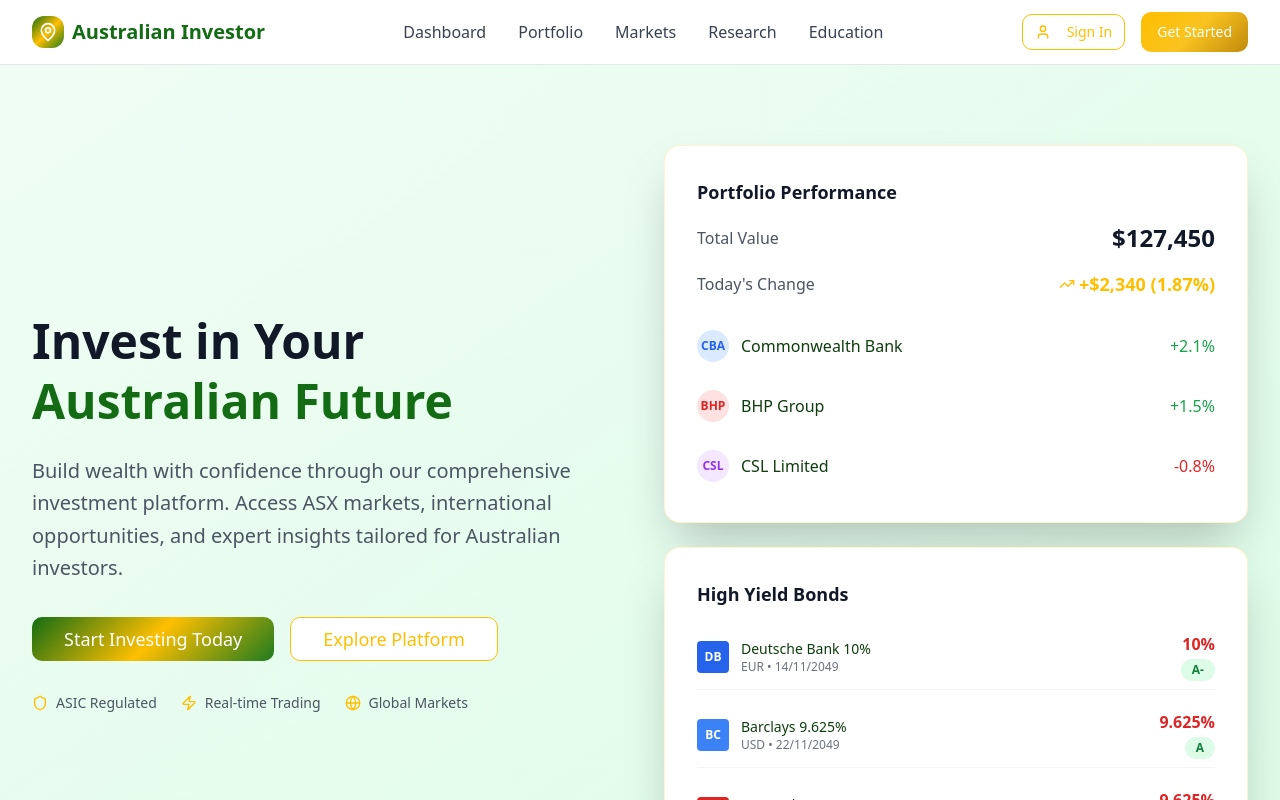
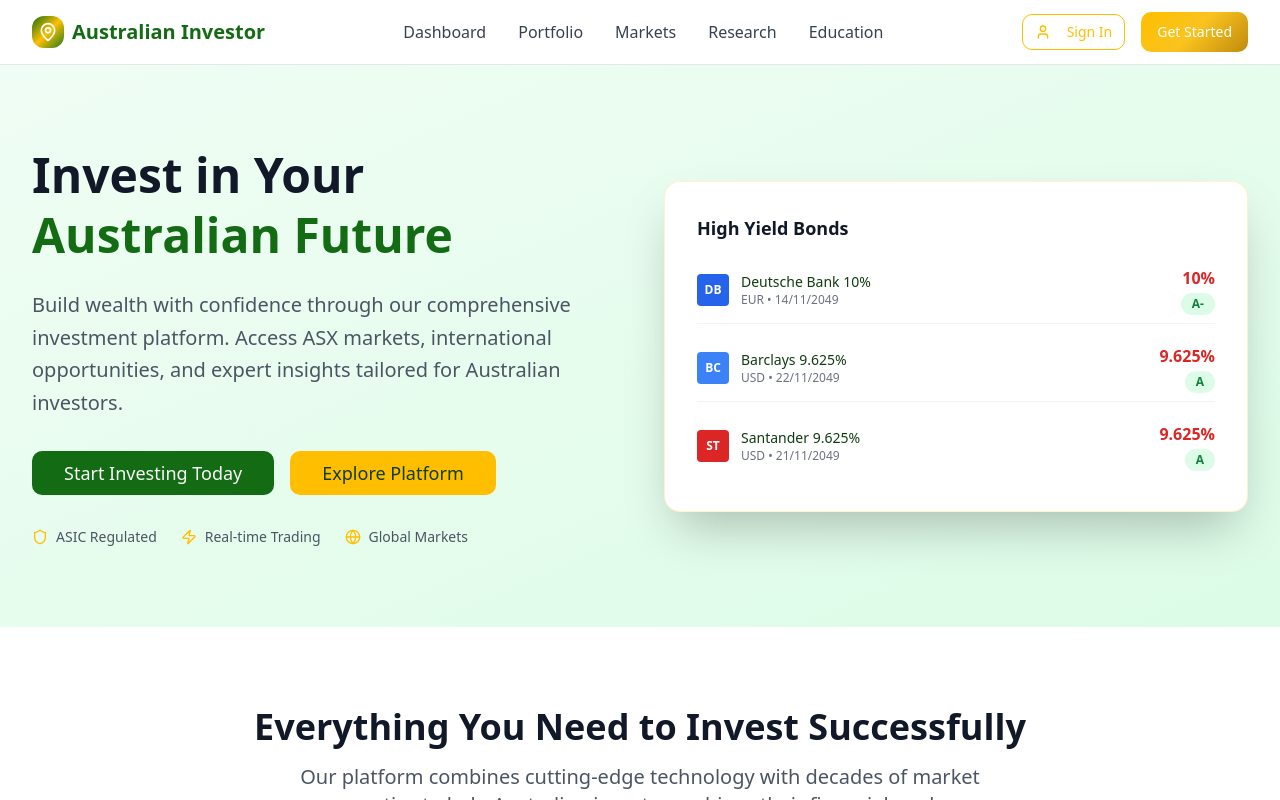
Before and after one commit to webdzignz/aussie-investor-vibe-shift, a React (Vite) app: page / in a window 1280 px wide. Shown: the top 800 px of the page. Built offline with nearby package versions, Linux system fonts and the light colour scheme.

Commit message:
Remove portfolio performance box
Removed the portfolio performance box from the hero section.
Updated the CTA buttons to use a solid green and gold/yellow color.

```diff
--- a/src/components/CallToAction.tsx
+++ b/src/components/CallToAction.tsx
@@ -30,7 +30,7 @@ const CallToAction = () => {
             Create Free Account
             <ArrowRight className="w-5 h-5 ml-2" />
           </Button>
-          <Button variant="outline" size="lg" className="bg-gold text-gold-foreground border-gold hover:bg-gold-light px-8 py-4 text-lg">
+          <Button size="lg" className="bg-gold text-gold-foreground hover:bg-gold/90 px-8 py-4 text-lg">
             Schedule Demo
           </Button>
         </div>
--- a/src/components/Hero.tsx
+++ b/src/components/Hero.tsx
@@ -18,10 +18,10 @@ const Hero = () => {
               Access ASX markets, international opportunities, and expert insights tailored for Australian investors.
             </p>
             <div className="flex flex-col sm:flex-row gap-4 mb-8">
-              <Button size="lg" className="aussie-gold-gradient text-white border-0 px-8 py-4 text-lg hover:opacity-90">
+              <Button size="lg" className="bg-primary text-primary-foreground hover:bg-primary/90 px-8 py-4 text-lg">
                 Start Investing Today
               </Button>
-              <Button variant="outline" size="lg" className="px-8 py-4 text-lg border-gold text-gold hover:bg-gold hover:text-gold-foreground">
+              <Button size="lg" className="bg-gold text-gold-foreground hover:bg-gold/90 px-8 py-4 text-lg">
                 Explore Platform
               </Button>
             </div>
@@ -42,56 +42,6 @@ const Hero = () => {
           </div>
 
           <div className="space-y-6">
-            {/* Portfolio Performance Card */}
-            <div className="bg-white rounded-2xl shadow-2xl p-8 border border-gold/20">
-              <div className="mb-6">
-                <h3 className="text-lg font-semibold text-gray-900 mb-4">Portfolio Performance</h3>
-                <div className="space-y-4">
-                  <div className="flex justify-between items-center">
-                    <span className="text-gray-600">Total Value</span>
-                    <span className="text-2xl font-bold text-gray-900">$127,450</span>
-                  </div>
-                  <div className="flex justify-between items-center">
-                    <span className="text-gray-600">Today's Change</span>
-                    <span className="text-lg font-semibold text-gold flex items-center">
-                      <TrendingUp className="w-4 h-4 mr-1" />
-                      +$2,340 (1.87%)
-                    </span>
-                  </div>
-                </div>
-              </div>
-
-              <div className="space-y-3">
-                <div className="flex justify-between items-center py-2">
-                  <div className="flex items-center space-x-3">
-                    <div className="w-8 h-8 bg-blue-100 rounded-full flex items-center justify-center">
-                      <span className="text-xs font-bold text-blue-600">CBA</span>
-                    </div>
-                    <span className="font-medium">Commonwealth Bank</span>
-                  </div>
-                  <span className="text-green-600 font-medium">+2.1%</span>
-                </div>
-                <div className="flex justify-between items-center py-2">
-                  <div className="flex items-center space-x-3">
-                    <div className="w-8 h-8 bg-red-100 rounded-full flex items-center justify-center">
-                      <span className="text-xs font-bold text-red-600">BHP</span>
-                    </div>
-                    <span className="font-medium">BHP Group</span>
-                  </div>
-                  <span className="text-green-600 font-medium">+1.5%</span>
-                </div>
-                <div className="flex justify-between items-center py-2">
-                  <div className="flex items-center space-x-3">
-                    <div className="w-8 h-8 bg-purple-100 rounded-full flex items-center justify-center">
-                      <span className="text-xs font-bold text-purple-600">CSL</span>
-                    </div>
-                    <span className="font-medium">CSL Limited</span>
-                  </div>
-                  <span className="text-red-600 font-medium">-0.8%</span>
-                </div>
-              </div>
-            </div>
-
             {/* High Yield Bonds Card */}
             <div className="bg-white rounded-2xl shadow-2xl p-8 border border-gold/20">
               <h3 className="text-lg font-semibold text-gray-900 mb-4">High Yield Bonds</h3>
```
